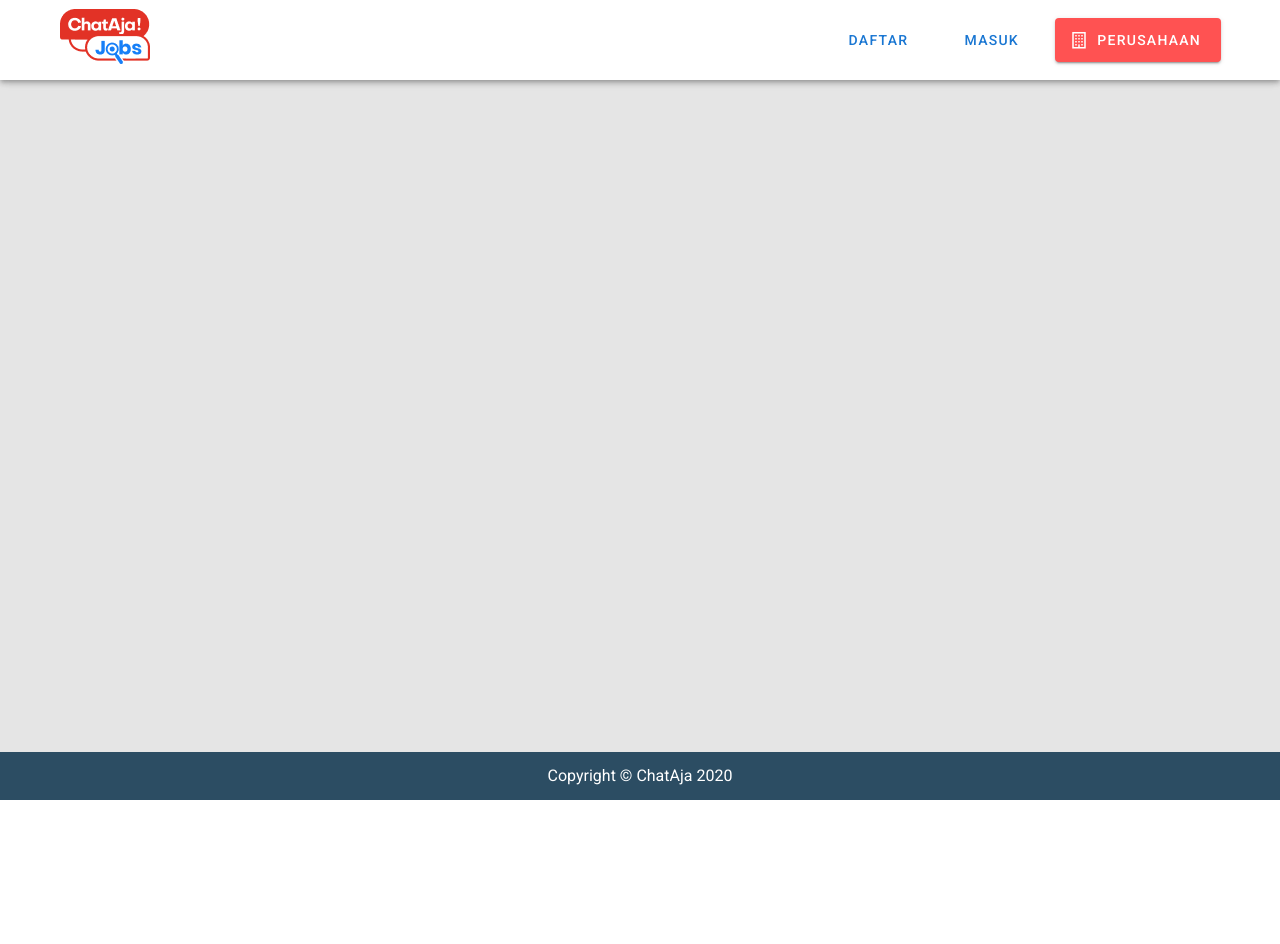
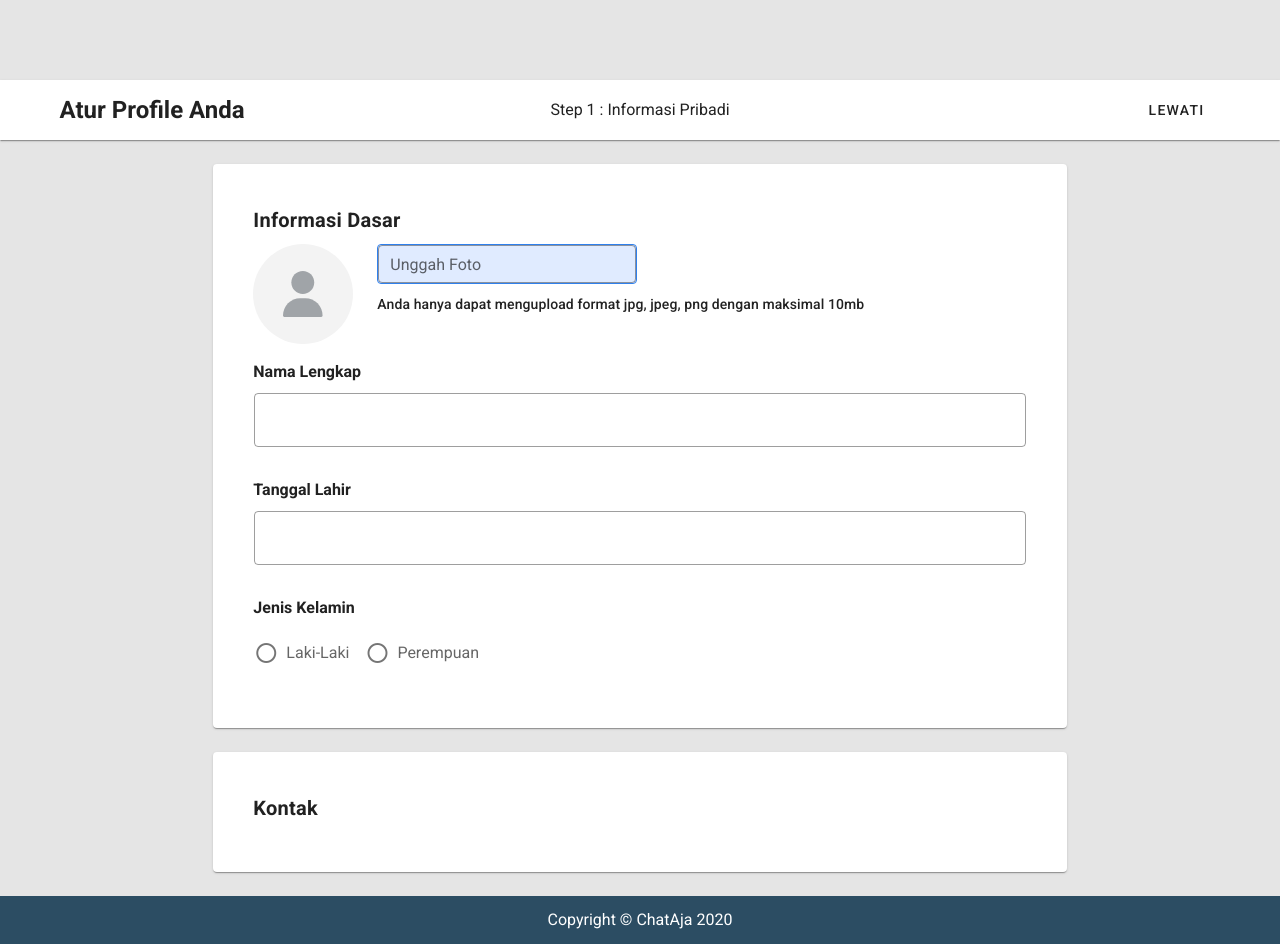
Before and after one commit to dendydandees/chataja-jobs, a Nuxt app: page /profile/create in a window 1280 px wide. Before the commit the page ends 800 px from the top, so only its background shows below. Built offline with nearby package versions, Linux system fonts and the light colour scheme.

Commit message:
adding create profile job seeker page

```diff
--- /dev/null
+++ b/components/base/ApplyButton.vue
@@ -0,0 +1,27 @@
+<template>
+  <v-menu transition="slide-y-transition" bottom>
+    <template v-slot:activator="{ on, attrs }">
+      <v-btn color="primary" large v-bind="attrs" v-on="on">
+        <v-icon left> mdi-send </v-icon>
+        Lamar
+      </v-btn>
+    </template>
+    <v-list>
+      <v-list-item :to="`/jobs/${details.id}/apply`">
+        <v-list-item-title> Lamar via ChatAja Jobs </v-list-item-title>
+      </v-list-item>
+      <v-list-item
+        :href="`https://www.kalibrr.id/c/${details.company_info.code}/jobs/${details.id}/${details.slug}`"
+        target="__blank"
+      >
+        <v-list-item-title> Lamar via Kalibrr </v-list-item-title>
+      </v-list-item>
+    </v-list>
+  </v-menu>
+</template>
+
+<script>
+export default {}
+</script>
+
+<style></style>
--- a/layouts/clear.vue
+++ /dev/null
@@ -1,17 +0,0 @@
-<template>
-  <v-app>
-    <v-main>
-      <!-- content -->
-      <nuxt />
-      <!-- end content -->
-    </v-main>
-  </v-app>
-</template>
-
-<script></script>
-
-<style>
-main {
-  background: #e5e5e5 !important;
-}
-</style>
--- a/pages/jobs/_id/apply.vue
+++ /dev/null
@@ -1,9 +0,0 @@
-<template>
-  <p>hallo</p>
-</template>
-
-<script>
-export default {}
-</script>
-
-<style></style>
--- a/pages/jobs/_id/index.vue
+++ b/pages/jobs/_id/index.vue
@@ -124,29 +124,15 @@
                     <v-icon left> mdi-share-variant </v-icon>
                     Bagikan
                   </v-btn>
-                  <v-menu transition="slide-y-transition" bottom>
-                    <template v-slot:activator="{ on, attrs }">
-                      <v-btn color="primary" large v-bind="attrs" v-on="on">
-                        <v-icon left> mdi-send </v-icon>
-                        Lamar
-                      </v-btn>
-                    </template>
-                    <v-list>
-                      <v-list-item :to="`/jobs/${details.id}/apply`">
-                        <v-list-item-title>
-                          Lamar via ChatAja Jobs
-                        </v-list-item-title>
-                      </v-list-item>
-                      <v-list-item
-                        :href="`https://www.kalibrr.id/c/${details.company_info.code}/jobs/${details.id}/${details.slug}`"
-                        target="__blank"
-                      >
-                        <v-list-item-title>
-                          Lamar via Kalibrr
-                        </v-list-item-title>
-                      </v-list-item>
-                    </v-list>
-                  </v-menu>
+                  <v-btn
+                    color="primary"
+                    large
+                    :href="`https://www.kalibrr.id/c/${details.company_info.code}/jobs/${details.id}/${details.slug}`"
+                    target="blank"
+                  >
+                    <v-icon left> mdi-send </v-icon>
+                    Lamar
+                  </v-btn>
                 </div>
               </v-card-text>
             </v-card>
--- /dev/null
+++ b/pages/profile/create.vue
@@ -0,0 +1,172 @@
+<template>
+  <section>
+    <!-- step title -->
+    <v-sheet color="white" elevation="1">
+      <v-container>
+        <v-row align="center">
+          <v-col>
+            <h1 class="headline font-weight-bold">Atur Profile Anda</h1>
+          </v-col>
+          <v-col class="text-center">
+            <span>Step 1 : Informasi Pribadi</span>
+          </v-col>
+          <v-col class="text-right">
+            <v-btn text to="/">Lewati</v-btn>
+          </v-col>
+        </v-row>
+      </v-container>
+    </v-sheet>
+    <!-- end step title -->
+
+    <!-- form 1 -->
+    <v-row no-gutters class="my-6" justify="center">
+      <v-col cols="12" sm="10" md="8">
+        <v-sheet color="white" elevation="1" rounded class="pa-10">
+          <h2 class="title font-weight-bold mb-2">Informasi Dasar</h2>
+          <v-row>
+            <v-col cols="12" sm="auto">
+              <v-img
+                src="/placeholder-profile.svg"
+                lazy-src="/placeholder-profile.svg"
+                width="100"
+                height="100"
+                class="mx-auto mx-sm-0"
+              >
+              </v-img>
+            </v-col>
+            <v-col>
+              <v-file-input
+                label="Unggah Foto"
+                outlined
+                dense
+                color="#2f80ed"
+                prepend-icon=""
+                single-line
+                show-size
+                hide-details="true"
+                background-color="#E0EBFF"
+                :style="
+                  $vuetify.breakpoint.smAndUp ? `width: 40%` : `width: 100%`
+                "
+                class="mb-2"
+              >
+              </v-file-input>
+              <span class="subtitle-2">
+                Anda hanya dapat mengupload format jpg, jpeg, png dengan
+                maksimal 10mb
+              </span>
+            </v-col>
+          </v-row>
+          <v-row no-gutters class="mt-4">
+            <v-col>
+              <label for="fullname" class="font-weight-bold"
+                >Nama Lengkap</label
+              >
+              <v-text-field
+                id="fullname"
+                single-line
+                outlined
+                type="text"
+                color="black"
+                background-color="white"
+                class="mt-2"
+              >
+              </v-text-field>
+            </v-col>
+          </v-row>
+          <v-row no-gutters>
+            <v-col>
+              <label for="birthday" class="font-weight-bold"
+                >Tanggal Lahir</label
+              >
+              <v-menu
+                ref="menu"
+                v-model="menu"
+                :close-on-content-click="false"
+                transition="scale-transition"
+                offset-y
+                min-width="290px"
+              >
+                <template v-slot:activator="{ on, attrs }">
+                  <v-text-field
+                    id="birthday"
+                    v-model="date"
+                    color="black"
+                    single-line
+                    outlined
+                    background-color="white"
+                    class="mt-2"
+                    readonly
+                    v-bind="attrs"
+                    v-on="on"
+                  ></v-text-field>
+                </template>
+                <v-date-picker
+                  ref="picker"
+                  v-model="date"
+                  :max="new Date().toISOString().substr(0, 10)"
+                  min="1950-01-01"
+                  @change="save"
+                ></v-date-picker>
+              </v-menu>
+            </v-col>
+          </v-row>
+          <v-row no-gutters>
+            <v-col>
+              <label for="jenis_kelamin" class="font-weight-bold"
+                >Jenis Kelamin</label
+              >
+              <v-radio-group
+                id="jenis_kelamin"
+                v-model="row"
+                row
+                background-color="white"
+              >
+                <v-radio label="Laki-Laki" value="laki_laki"></v-radio>
+                <v-radio label="Perempuan" value="perempuan"></v-radio>
+              </v-radio-group>
+            </v-col>
+          </v-row>
+        </v-sheet>
+      </v-col>
+    </v-row>
+    <!-- end form 1 -->
+
+    <!-- form 2 -->
+    <v-row no-gutters class="my-6" justify="center">
+      <v-col cols="12" sm="10" md="8">
+        <v-sheet color="white" elevation="1" rounded class="pa-10">
+          <h2 class="title font-weight-bold mb-2">Kontak</h2>
+        </v-sheet>
+      </v-col>
+    </v-row>
+    <!-- end form 2 -->
+  </section>
+</template>
+
+<script>
+export default {
+  data: () => ({
+    date: null,
+    menu: false,
+    row: null,
+  }),
+  watch: {
+    menu(val) {
+      val && setTimeout(() => (this.$refs.picker.activePicker = 'YEAR'))
+    },
+  },
+  methods: {
+    save(date) {
+      this.$refs.menu.save(date)
+    },
+  },
+}
+</script>
+
+<style>
+.v-input__slot {
+  border: 1px solid #2f80ed !important;
+  color: #2f80ed !important;
+}
+</style>
```
